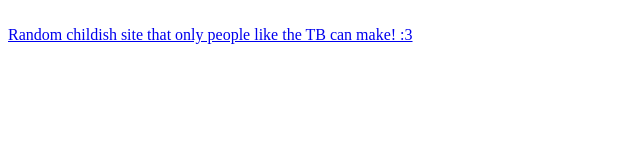
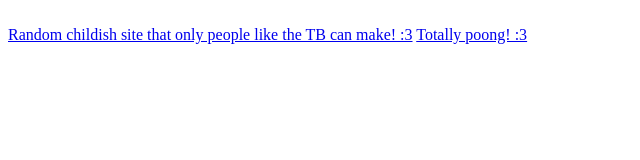
Before and after one commit to AyeEmTeeBee/AyeEmTeeBee.github.io, a plain HTML site: page index.html in a window 1280 px wide. Shown: the whole page, without its empty margins (0-640 px from the left). Drawn offline with Linux system fonts and the light colour scheme.

Commit message:
Add files via upload

```diff
--- a/index.html
+++ b/index.html
@@ -10,5 +10,6 @@ Hello World!
 </marquee>
 
 <a href="Website/index.html">Random childish site that only people like the TB can make! :3</a>
+<a href="Pong/index.html">Totally poong! :3</a>
 </body>
 </html>
```
